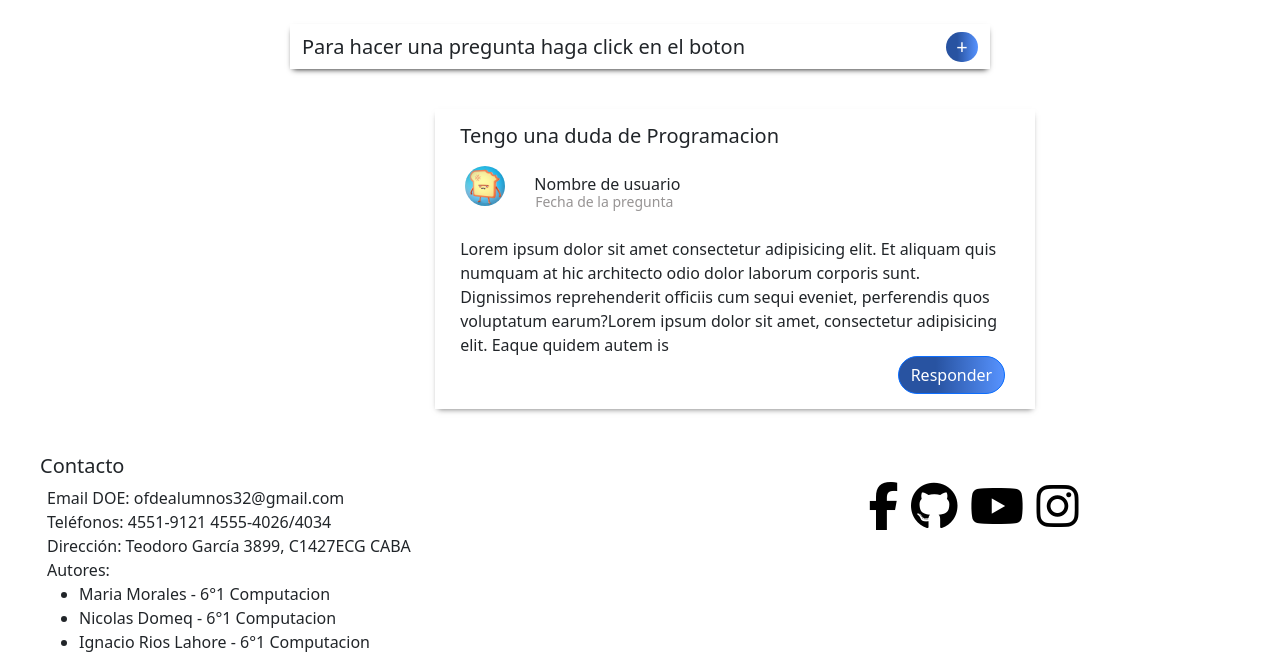
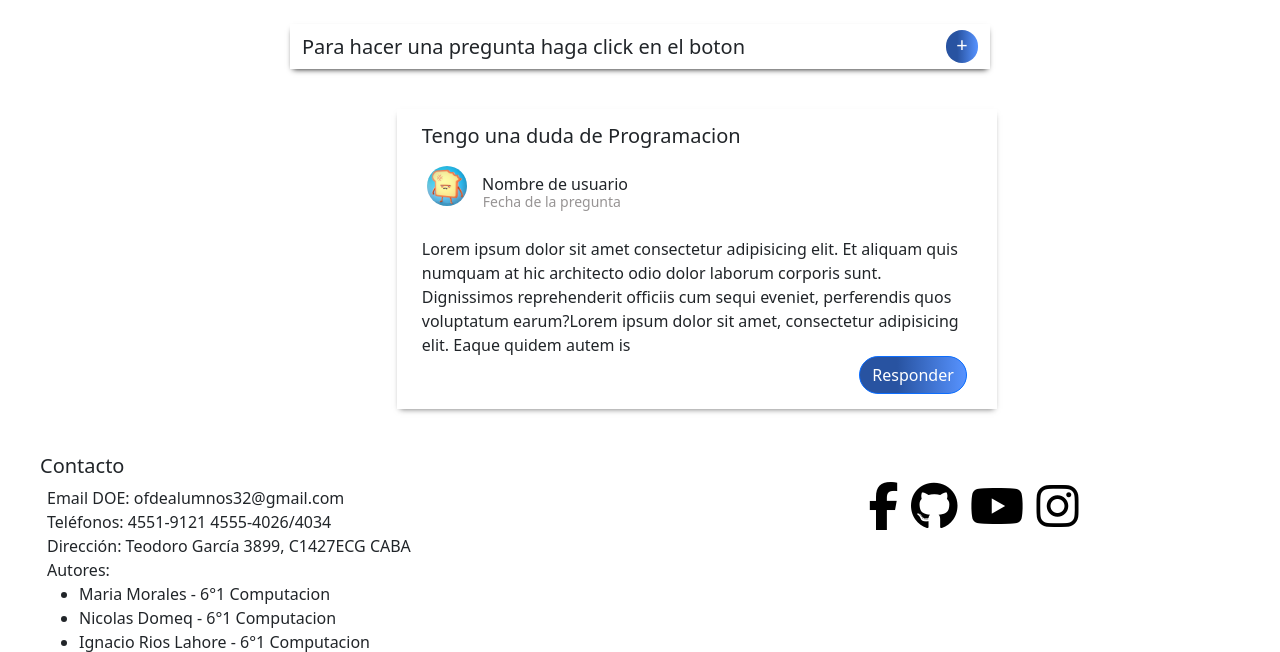
Before and after one commit to Maria3k/proyecto-pp, a PHP site: page /mecanica.php in a window 1280 px wide. Shown: the part 66-718 px from the top of the page. Run offline with PHP 8.4, Linux system fonts and the light colour scheme; some libraries are stand-ins or nearby versions.

Commit message:
Actualizacion de la vista de las especialidades
acomode un poco los botones y acomode varios textos de lugar

```diff
--- a/assets/css/especialidades.css
+++ b/assets/css/especialidades.css
@@ -13,9 +13,6 @@
     color: rgb(136, 130, 130);
 }
 
-/*.ventanaPregunta{
-    border: 1px solid black;
-}*/
 .pregunta{
     background-color:rgb(49, 111, 192);
     border-radius: 5px;
@@ -46,5 +43,4 @@ footer li ul li{
 
 div.col.l6{
     margin-left: 15px;
-
 }
--- a/assets/css/pregunta.css
+++ b/assets/css/pregunta.css
@@ -17,6 +17,7 @@
     border: none;
     outline: none;
     text-align: center;
+    padding-bottom: 3px;
 }
 
 #texto {
--- a/assets/css/tarjeta.css
+++ b/assets/css/tarjeta.css
@@ -13,7 +13,7 @@ h5{
     width: 600px;
     height: 300px;
     box-shadow: 0px 3px 6px -3px rgb(105, 105, 105);
-    margin-left: 34%;
+    margin-left: 31%;
 }
 
 #botonnn{
@@ -32,12 +32,12 @@ h5{
 
 .text{
     display: inline-block;
-    margin-left: 15px;
+    margin-left: 1px;
 }
 
 .text2{
     display: block;
-    margin-left: 100px;
+    margin-left: 86px;
     margin-top: -25px ;
     color: rgb(151, 148, 148);
     font-size: 14px;
--- a/computacion.php
+++ b/computacion.php
@@ -85,6 +85,7 @@ if ($_SESSION) {
       <div class="text2">
         <p>Fecha de la pregunta</p>
       </div>
+
     <p class="content">Lorem ipsum dolor sit amet consectetur adipisicing elit. Et aliquam quis numquam at hic architecto odio dolor laborum corporis sunt. Dignissimos reprehenderit officiis cum sequi eveniet, perferendis quos voluptatum earum?Lorem ipsum dolor sit amet, consectetur adipisicing elit. Eaque quidem autem is</p>
     <button class="btn btn-primary" type="button" data-bs-toggle="offcanvas" data-bs-target="#offcanvasRight" aria-controls="offcanvasRight" style="border-radius: 30px" id="botonnn">Responder</button>
 
```
Lines whose indentation alone changed are shown as unchanged.
